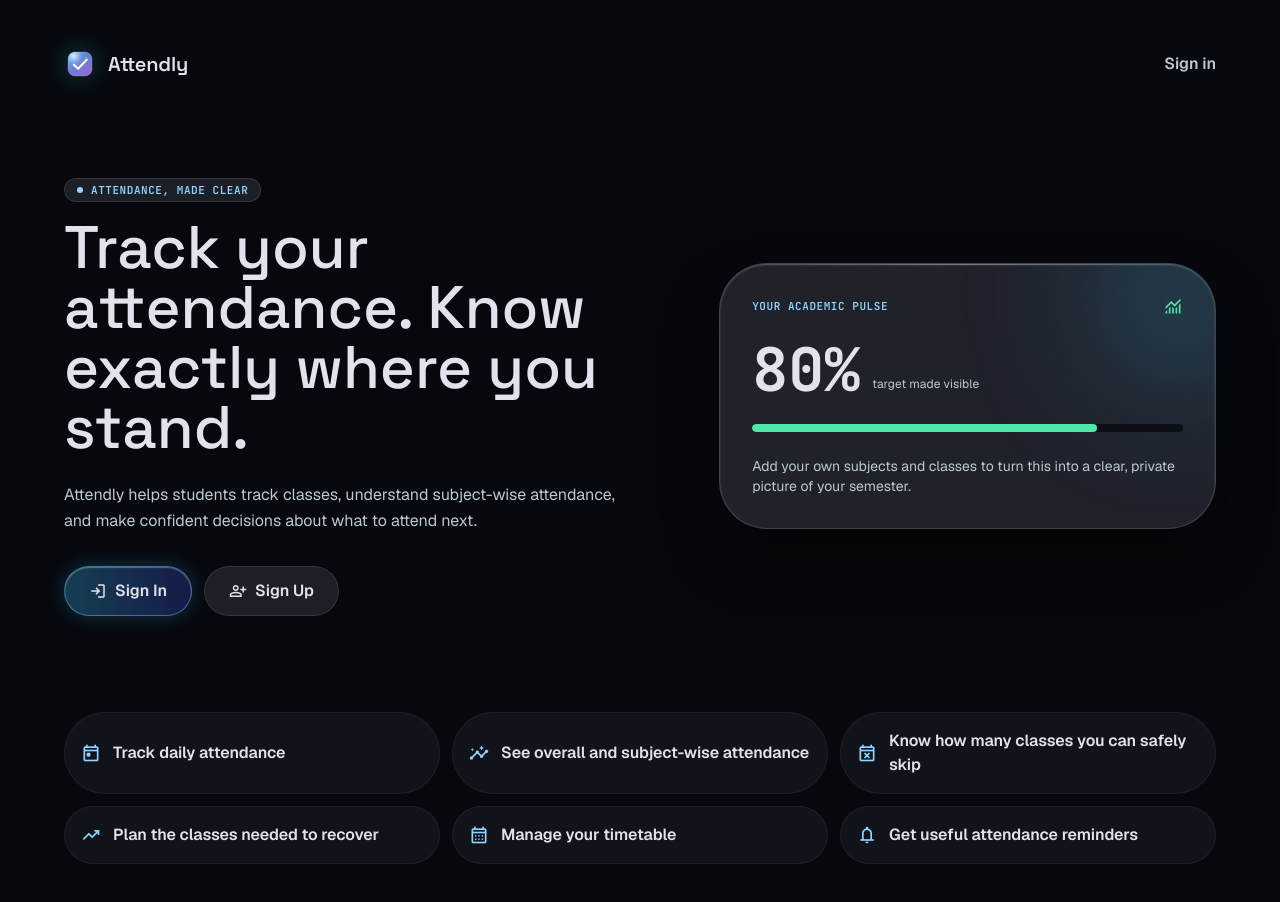
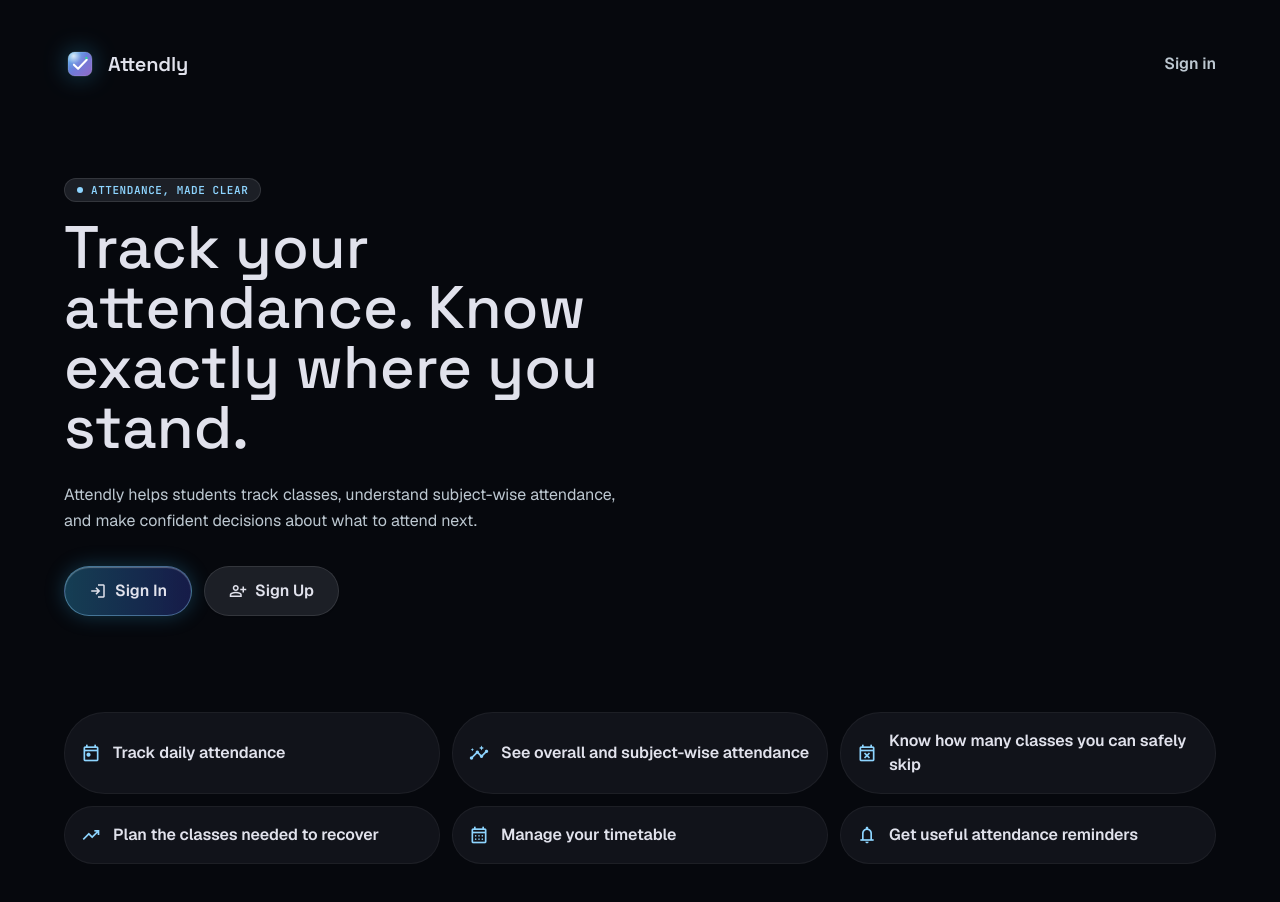
Before and after one commit to shreyu2/Attendly, a React (Vite) app: page / in a window 1280 px wide. Shown: the top 902 px of the page. Built offline with nearby package versions, Linux system fonts and the light colour scheme; no server answers.

Commit message:
Remove academic pulse GlassCard from Landing page
Removed the GlassCard component displaying academic pulse information.

```diff
--- a/src/pages/Landing.tsx
+++ b/src/pages/Landing.tsx
@@ -46,25 +46,6 @@ export const Landing: React.FC = () => {
           </div>
         </div>
 
-        <GlassCard variant="elevated" className="relative overflow-hidden p-space-lg sm:p-space-xl">
-          <div className="absolute -right-16 -top-16 h-48 w-48 rounded-full bg-primary-container/20 blur-3xl" />
-          <div className="relative">
-            <div className="mb-space-lg flex items-center justify-between">
-              <span className="font-label-caps text-label-caps uppercase tracking-wider text-primary">Your academic pulse</span>
-              <span className="material-symbols-outlined text-tertiary">monitoring</span>
-            </div>
-            <div className="mb-space-lg flex items-end gap-space-sm">
-              <span className="font-label-data-lg text-6xl font-bold text-on-surface">80%</span>
-              <span className="mb-2 font-body-sm text-body-sm text-on-surface-variant">target made visible</span>
-            </div>
-            <div className="h-2 overflow-hidden rounded-full bg-surface-container-lowest">
-              <div className="h-full w-4/5 rounded-full bg-tertiary" />
-            </div>
-            <p className="mt-space-lg font-body-md text-body-md text-on-surface-variant">
-              Add your own subjects and classes to turn this into a clear, private picture of your semester.
-            </p>
-          </div>
-        </GlassCard>
       </section>
 
       <section className="grid gap-space-sm sm:grid-cols-2 lg:grid-cols-3">
```
